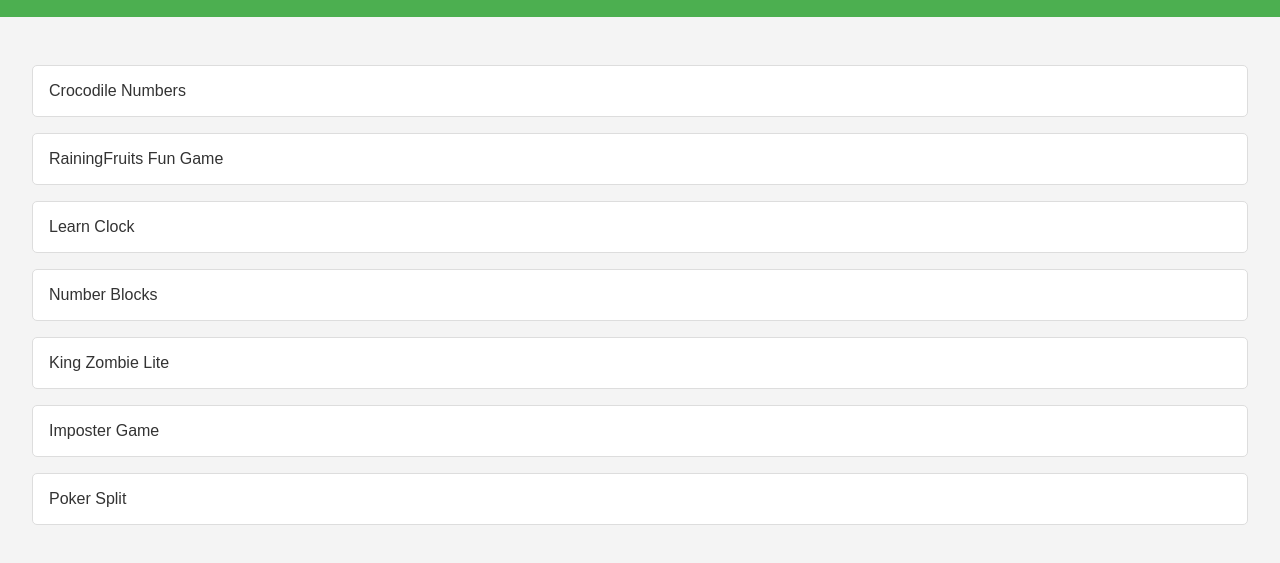
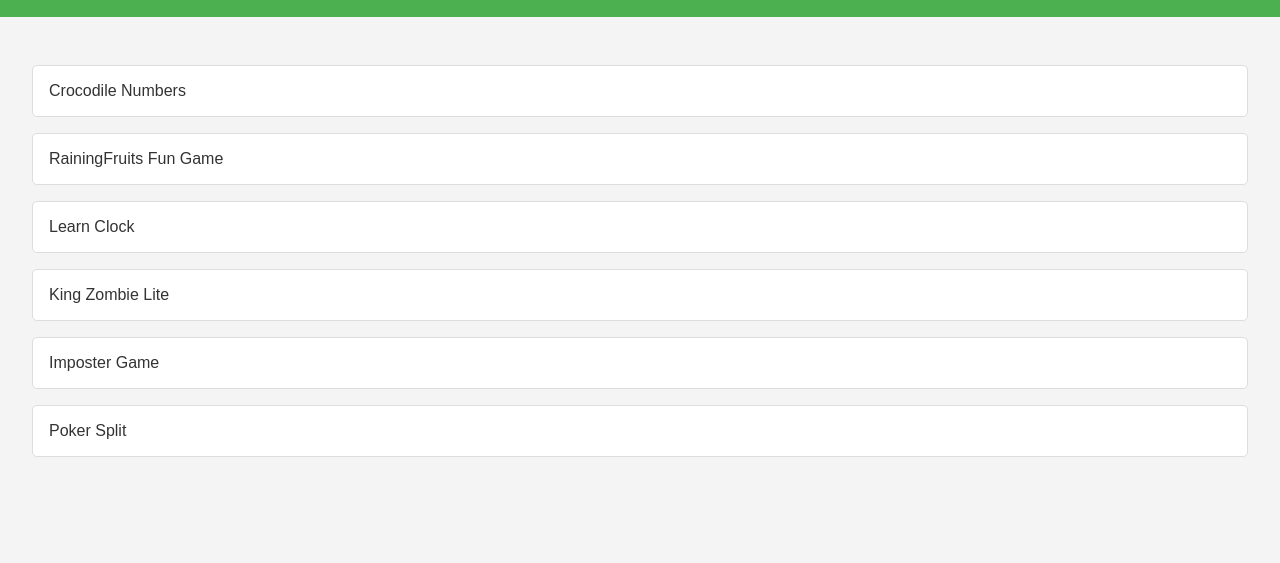
Before and after one commit to svarukala/svarukala.github.io, a plain HTML site: page index.html in a window 1280 px wide. Shown: the part 95-658 px from the top of the page. Drawn offline with Linux system fonts and the light colour scheme.

Commit message:
money game

```diff
--- a/index.html
+++ b/index.html
@@ -44,7 +44,6 @@
         <a href="CrocodileNumbers/index.html" class="game-link">Crocodile Numbers</a>
         <a href="RainingFruits/index.html" class="game-link">RainingFruits Fun Game</a>
         <a href="LearnClock/index.html" class="game-link">Learn Clock</a>
-        <a href="NumberBlocks/index.html" class="game-link">Number Blocks</a>
         <a href="KingZombieLite/index.html" class="game-link">King Zombie Lite</a>
         <a href="ImposterGame/imposter-game.html" class="game-link">Imposter Game</a>
         <a href="PokerSplit/poker-split.html" class="game-link">Poker Split</a>
```
